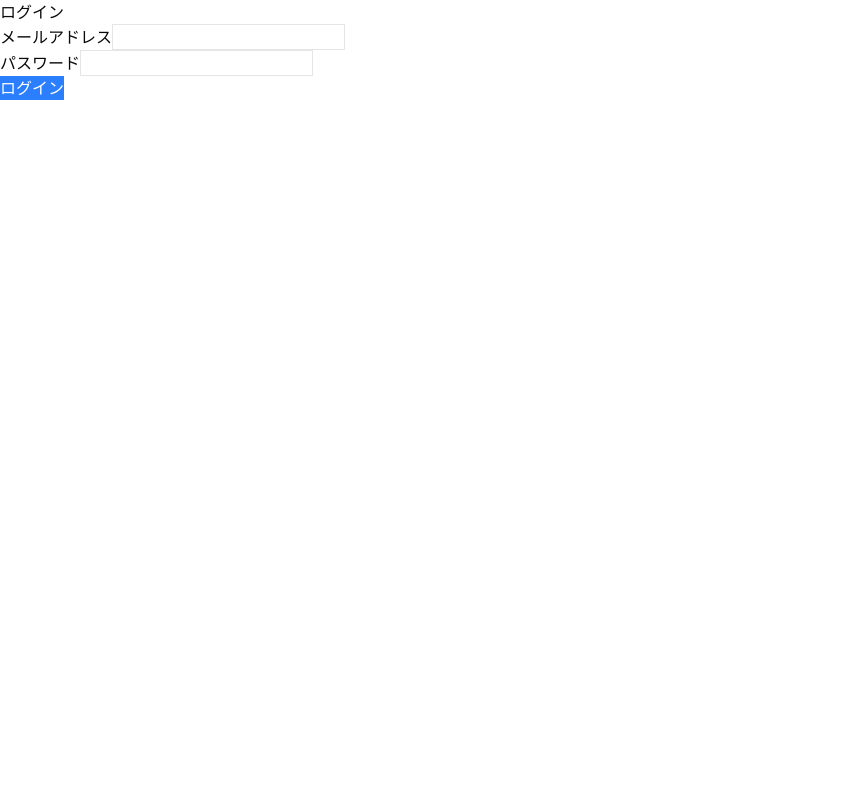
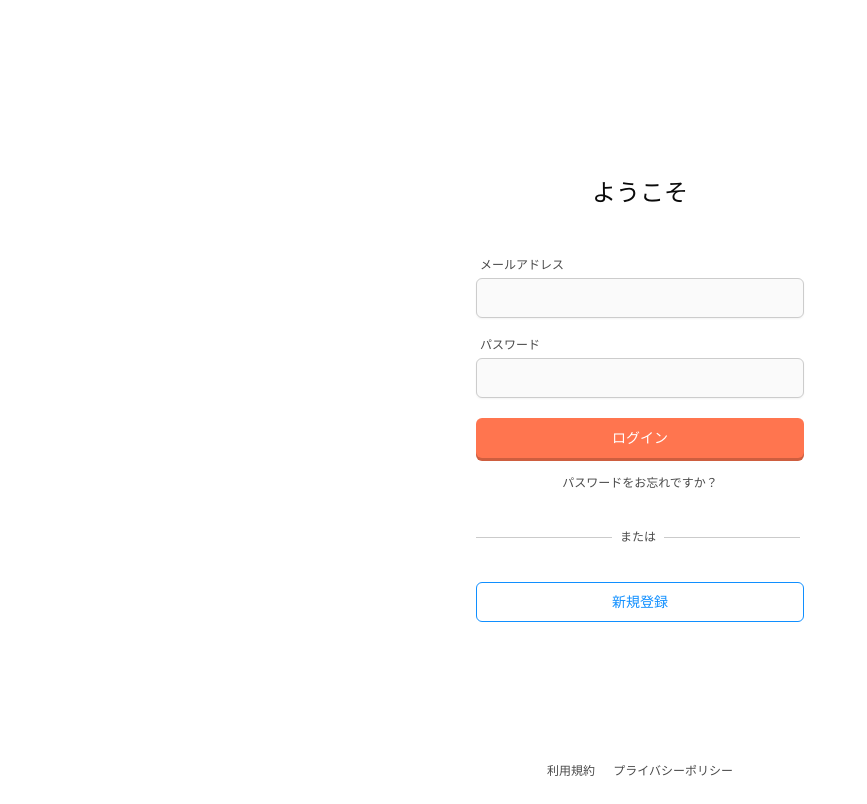
Before and after one commit to junpei-chan/rizap-app, a Next.js app in the folder front/: page /login in a window 1280 px wide. Shown: the whole page, without its empty margins (0-867 px from the left). Built offline with nearby package versions, Linux system fonts and the light colour scheme; no server answers.

Commit message:
[add] ログインページのUI作成

```diff
--- a/front/src/app/globals.css
+++ b/front/src/app/globals.css
@@ -43,6 +43,8 @@
   --radius-2xl: calc(var(--radius) + 8px);
   --radius-3xl: calc(var(--radius) + 12px);
   --radius-4xl: calc(var(--radius) + 16px);
+
+  --color-text: #4A4A4A;
 }
 
 :root {
--- a/front/src/app/login/page.tsx
+++ b/front/src/app/login/page.tsx
@@ -2,8 +2,13 @@
 
 import { useState } from "react";
 import { useLogin } from "@/hooks/features/auth";
+import Image from "next/image";
+import Link from "next/link";
+import { useRouter } from "next/navigation";
+import { Input, Button } from "@/components/ui";
 
 export default function Login() {
+  const router = useRouter();
   const { mutate, isPending, isError, error } = useLogin();
   const [email, setEmail] = useState("");
   const [password, setPassword] = useState("");
@@ -17,45 +22,89 @@ export default function Login() {
 
   return (
     <main>
-      <h1>ログイン</h1>
+      <div className="text-center text-2xl mt-44 mb-12">
+        {/* <Image
+          src="/logo.png"
+          alt="logo"
+          width={72}
+          height={72}
+        /> */}
+        <h1>
+          ようこそ
+        </h1>
+      </div>
       <form
+        className="
+          w-82 mx-auto text-text
+          label: text-[12px]
+        "
         onSubmit={(e) => e.preventDefault()}
       >
-        <div>
+        <div className="flex flex-col gap-4.5 mb-5">
+          <div className="flex flex-col gap-1">
             <label
               htmlFor="email"
+              className="pl-1"
             >
               メールアドレス
             </label>
-          <input
+            <Input
               id="email"
               type="email"
-            className="border"
+              className="w-full h-10 text-sm bg-[#FAFAFA] rounded-sm border-[#CCCCCC]"
               autoComplete="off"
               onChange={(e) => setEmail(e.target.value)}
             />
           </div>
-        <div>
+          <div className="flex flex-col gap-1">
             <label
               htmlFor="password"
+              className="pl-1"
             >
               パスワード
             </label>
-          <input
+            <Input
               id="password"
-            type="password"
-            className="border"
+              type="email"
+              className="w-full h-10 text-sm bg-[#FAFAFA] rounded-sm border-[#CCCCCC]"
               autoComplete="off"
               onChange={(e) => setPassword(e.target.value)}
             />
           </div>
-        <button
+        </div>
+        <Button
           type="button"
-          className="bg-blue-500 text-white"
+          className="w-full h-10 rounded-sm bg-[#FF754F] text-white shadow-[0_3px_0px_#CE5E3F] mb-4"
           onClick={handleSubmit}
         >
           ログイン
-        </button>
+        </Button>
+        <Link
+          href="#"
+          className="inline-block w-full text-[12px] text-text text-center"
+        >
+          パスワードをお忘れですか？
+        </Link>
+        <p
+          className="
+            flex items-center gap-2 my-9
+            before:content-[''] before:block before:w-34 before:h-px before:bg-[#CBCBCB]
+            after:content-[''] after:block after:w-34 after:h-px after:bg-[#CBCBCB]
+          "
+        >
+          または
+        </p>
+        <Button
+          type="button"
+          className="w-full h-10 rounded-sm bg-white border border-[#108FFF] text-[#108FFF] mb-35"
+          onClick={() => router.push("/signup")}
+        >
+          新規登録
+        </Button>
+        <div className="flex gap-4.5 text-[12px] justify-center mb-6">
+          <p>利用規約</p>
+          <p>プライバシーポリシー</p>
+        </div>
       </form>
 
       {isPending && (
--- /dev/null
+++ b/front/src/components/ui/button.tsx
@@ -0,0 +1,64 @@
+import * as React from "react"
+import { cva, type VariantProps } from "class-variance-authority"
+import { Slot } from "radix-ui"
+
+import { cn } from "@/lib/utils"
+
+const buttonVariants = cva(
+  "inline-flex items-center justify-center gap-2 whitespace-nowrap rounded-md text-sm font-medium transition-all disabled:pointer-events-none disabled:opacity-50 [&_svg]:pointer-events-none [&_svg:not([class*='size-'])]:size-4 shrink-0 [&_svg]:shrink-0 outline-none focus-visible:border-ring focus-visible:ring-ring/50 focus-visible:ring-[3px] aria-invalid:ring-destructive/20 dark:aria-invalid:ring-destructive/40 aria-invalid:border-destructive",
+  {
+    variants: {
+      variant: {
+        default: "bg-primary text-primary-foreground hover:bg-primary/90",
+        destructive:
+          "bg-destructive text-white hover:bg-destructive/90 focus-visible:ring-destructive/20 dark:focus-visible:ring-destructive/40 dark:bg-destructive/60",
+        outline:
+          "border bg-background shadow-xs hover:bg-accent hover:text-accent-foreground dark:bg-input/30 dark:border-input dark:hover:bg-input/50",
+        secondary:
+          "bg-secondary text-secondary-foreground hover:bg-secondary/80",
+        ghost:
+          "hover:bg-accent hover:text-accent-foreground dark:hover:bg-accent/50",
+        link: "text-primary underline-offset-4 hover:underline",
+      },
+      size: {
+        default: "h-9 px-4 py-2 has-[>svg]:px-3",
+        xs: "h-6 gap-1 rounded-md px-2 text-xs has-[>svg]:px-1.5 [&_svg:not([class*='size-'])]:size-3",
+        sm: "h-8 rounded-md gap-1.5 px-3 has-[>svg]:px-2.5",
+        lg: "h-10 rounded-md px-6 has-[>svg]:px-4",
+        icon: "size-9",
+        "icon-xs": "size-6 rounded-md [&_svg:not([class*='size-'])]:size-3",
+        "icon-sm": "size-8",
+        "icon-lg": "size-10",
+      },
+    },
+    defaultVariants: {
+      variant: "default",
+      size: "default",
+    },
+  }
+)
+
+function Button({
+  className,
+  variant = "default",
+  size = "default",
+  asChild = false,
+  ...props
+}: React.ComponentProps<"button"> &
+  VariantProps<typeof buttonVariants> & {
+    asChild?: boolean
+  }) {
+  const Comp = asChild ? Slot.Root : "button"
+
+  return (
+    <Comp
+      data-slot="button"
+      data-variant={variant}
+      data-size={size}
+      className={cn(buttonVariants({ variant, size, className }))}
+      {...props}
+    />
+  )
+}
+
+export { Button, buttonVariants }
--- /dev/null
+++ b/front/src/components/ui/index.ts
@@ -0,0 +1,2 @@
+export * from "./button";
+export * from "./input";
--- /dev/null
+++ b/front/src/components/ui/input.tsx
@@ -0,0 +1,21 @@
+import * as React from "react"
+
+import { cn } from "@/lib/utils"
+
+function Input({ className, type, ...props }: React.ComponentProps<"input">) {
+  return (
+    <input
+      type={type}
+      data-slot="input"
+      className={cn(
+        "file:text-foreground placeholder:text-muted-foreground selection:bg-primary selection:text-primary-foreground dark:bg-input/30 border-input h-9 w-full min-w-0 rounded-md border bg-transparent px-3 py-1 text-base shadow-xs transition-[color,box-shadow] outline-none file:inline-flex file:h-7 file:border-0 file:bg-transparent file:text-sm file:font-medium disabled:pointer-events-none disabled:cursor-not-allowed disabled:opacity-50 md:text-sm",
+        "focus-visible:border-ring focus-visible:ring-ring/50 focus-visible:ring-[3px]",
+        "aria-invalid:ring-destructive/20 dark:aria-invalid:ring-destructive/40 aria-invalid:border-destructive",
+        className
+      )}
+      {...props}
+    />
+  )
+}
+
+export { Input }
```
Lines whose indentation alone changed are shown as unchanged.
